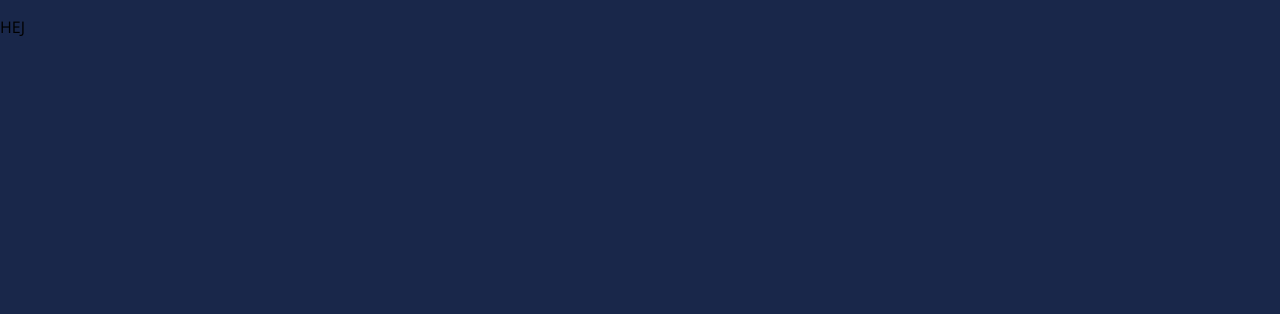
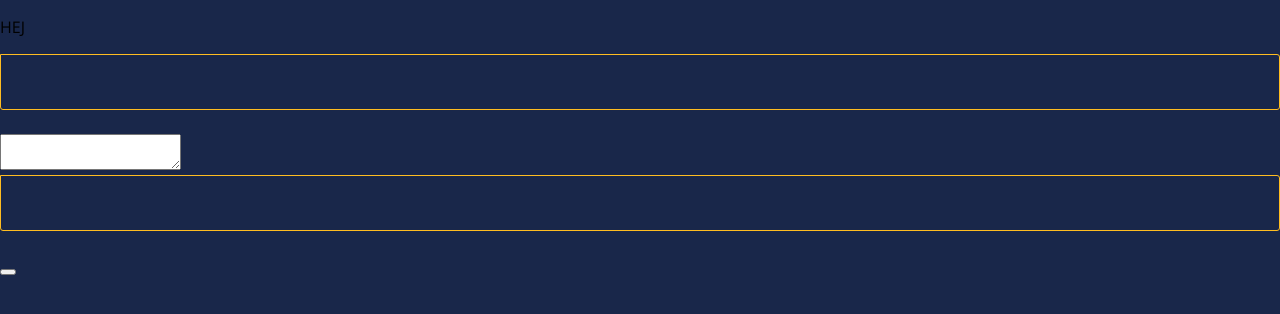
Before and after one commit to jensen-markus-bjerkhede/Shui, a Vue app in the folder frontend/: page /#/stream in a window 1280 px wide. Shown: the top 314 px of the page. Built offline with nearby package versions, Linux system fonts and the light colour scheme; a web font is replaced by a local one.

Commit message:
trying to fix create message error

```diff
--- a/frontend/src/components/Message.vue
+++ b/frontend/src/components/Message.vue
@@ -1,9 +1,15 @@
 <template>
-  <section v-if="streams">
-    <p>{{ name }}}</p>
-    <p>{{ content }}}</p>
-    <p>{{ getStreamsString() }}</p>
-    <p>{{ name }}}</p>
+  <section>
+    <input v-model="name" type="text" />
+    <textarea v-model="content" type="text" />
+    <input v-model="streams" type="text" />
+    <button @click="createMessage()"></button>
+    <section v-if="streams">
+      <p>{{ name }}</p>
+      <p>{{ content }}</p>
+      <p>{{ getStreamsString() }}</p>
+      <p>{{ stream }}</p>
+    </section>
   </section>
 </template>
 
@@ -27,6 +33,7 @@ export default {
       });
     },
     getStreamsString() {
+      console.log(this.streams);
       let streamsString = "";
       this.streams.forEach((stream) => {
         streamsString += "#" + stream + " ";
```
Also changed, not shown: frontend/src/store/index.js (+6 -6 lines), 1 other file (tests, documents, lock files or other folders).
